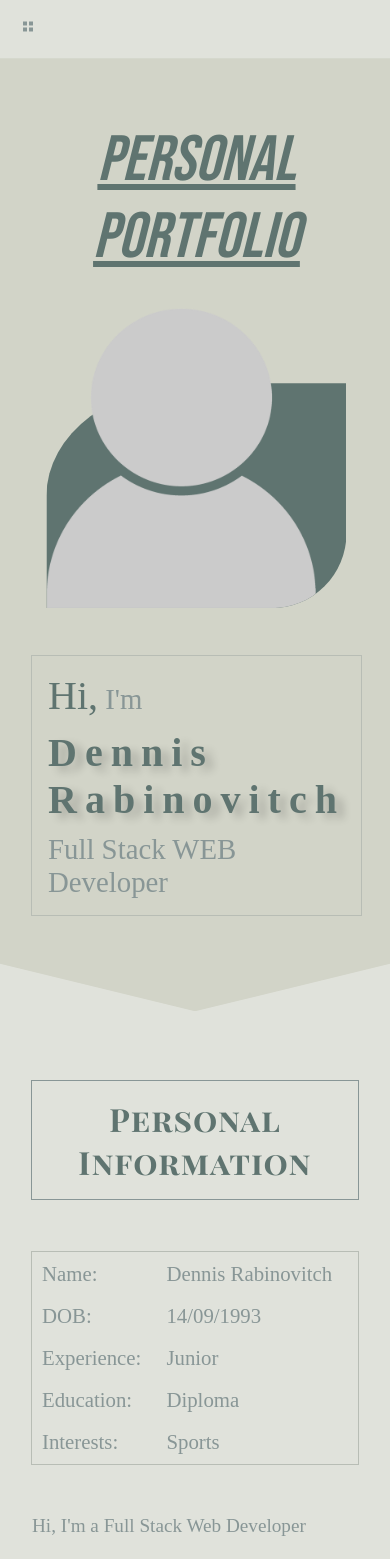
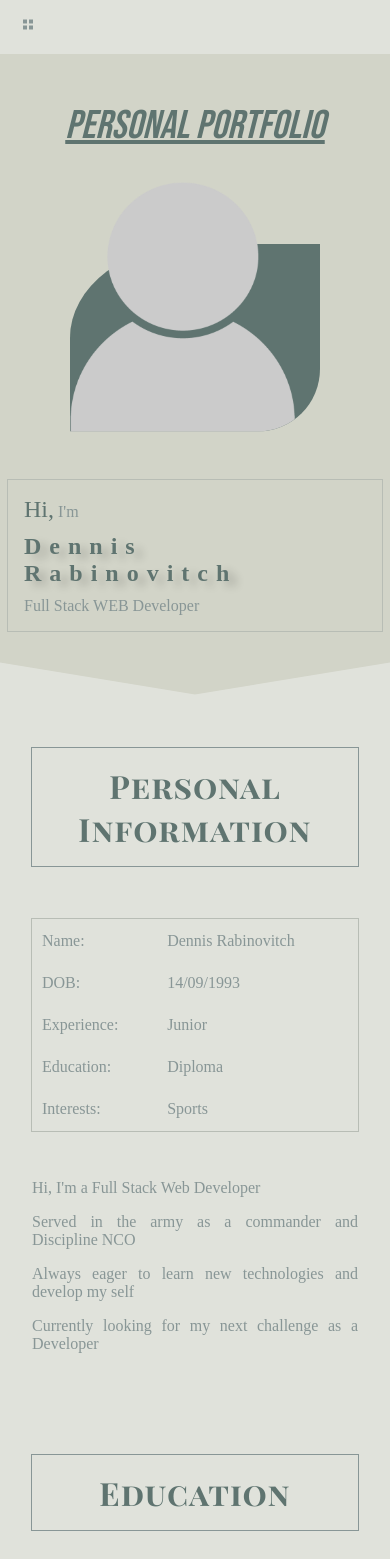
Before and after one commit to DennisR93/Portfolio, an Angular app: page / in a window 390 px wide. Shown: the top 1559 px of the page. Built offline with nearby package versions, Linux system fonts and the light colour scheme; a web font is replaced by a local one.

Commit message:
fix mobile small screen css issues

```diff
--- a/src/app/components/contact-area/contact/contact.component.css
+++ b/src/app/components/contact-area/contact/contact.component.css
@@ -1,7 +1,7 @@
 :host {
     display: block;
     color: var(--cadet-gray);
-    padding: 2rem 3rem;
+    padding: 2rem 2rem;
 }
 
 ul{
@@ -37,7 +37,7 @@ i {
 
 .contact-info li {
     height: 30px;
-    font-size: 1.2rem;
+    font-size: 1rem;
 }
 
 /* Desktop */
--- a/src/app/components/home-area/education/education.component.css
+++ b/src/app/components/home-area/education/education.component.css
@@ -1,7 +1,7 @@
 :host {
     display: block;
     color: var(--ash-gray);
-    padding: 3rem 2rem;
+    padding: 2rem 2rem;
 }
 
 section {
@@ -15,6 +15,8 @@ section h2 {
 section h4 {
     color: var(--cadet-gray);
 }
+
+/* Desktop */
 
 :host.desktop section {
     width: 600px;
--- a/src/app/components/home-area/experience/experience.component.css
+++ b/src/app/components/home-area/experience/experience.component.css
@@ -1,7 +1,7 @@
 :host {
     display: block;
     color: var(--cadet-gray);
-    padding: 3rem 2rem;
+    padding: 2rem 2rem;
 }
 
 ul:has(ul) {
--- a/src/app/components/home-area/home/home.component.css
+++ b/src/app/components/home-area/home/home.component.css
@@ -1,6 +1,6 @@
 :host {
     display: block;
-    padding: 4rem 2rem 6rem;
+    padding: 3rem 0.5rem 4rem;
     background-color: var(--timberwolf);
     clip-path: polygon(0% 0%, 100% 0%, 100% 95%, 50% 100%, 0% 95%);
 }
@@ -12,7 +12,7 @@
 }
 
 .title {
-    font-size: 4rem;
+    font-size: 2.5rem;
     padding: 0 0 2rem;
     text-align: center;
     font-style: italic;
@@ -25,21 +25,21 @@
     grid-row: 3/4;
     padding: 1rem;
     color: var(--cadet-gray);
-    font-size: 1.8rem;
+    font-size: 1rem;
     margin-top: 3rem;
     outline: 1px solid var(--ash-gray);
     font-family: 'Konkhmer Sleokchher', cursive;
 }
 
 .name span:nth-of-type(1) span {
-    font-size: 2.5rem;
+    font-size: 1.5rem;
     color: var(--hooker-green);
 }
 
 .name span:nth-of-type(2) {
     display: inline-block;
     color: var(--hooker-green);
-    font-size: 2.5rem;
+    font-size: 1.5rem;
     font-weight: bold;
     padding: 10px 0;
     letter-spacing: 8px;
@@ -47,8 +47,8 @@
 }
 
 .profile {
-    width: 300px;
-    height: 300px;
+    width: 250px;
+    height: 250px;
     grid-row: 2/3;
     margin: 0 auto;
     position: relative;
--- a/src/app/components/home-area/personal-info/personal-info.component.css
+++ b/src/app/components/home-area/personal-info/personal-info.component.css
@@ -1,7 +1,7 @@
 :host {
     display: block;
     color: var(--cadet-gray);
-    margin: 3rem 2rem;
+    margin: 2rem 2rem;
 }
 
 .container {
@@ -10,7 +10,7 @@
 }
 
 table {
-    font-size: 1.3rem;
+    font-size: 1rem;
     outline: 1px solid var(--ash-gray);
 }
 
@@ -27,7 +27,7 @@ table tr td:nth-child(even) {
 }
 
 section p {
-    font-size: 1.2rem;
+    font-size: 1rem;
     text-align: justify;
 }
 
--- a/src/app/components/home-area/skills/skills.component.css
+++ b/src/app/components/home-area/skills/skills.component.css
@@ -1,7 +1,7 @@
 :host {
     display: block;
     color: var(--ash-gray);
-    padding: 3rem 2rem;
+    padding: 2rem 2rem;
 
 }
 
--- a/src/app/components/layout-area/header/header.component.css
+++ b/src/app/components/layout-area/header/header.component.css
@@ -17,7 +17,7 @@ ul {
 }
 
 a{
-    font-size: 1.2rem;
+    font-size: 1rem;
     text-decoration: none;
     color: var(--hooker-green);
 }
@@ -48,3 +48,7 @@ a{
 :host.desktop .desktop-navbar{
     display: flex;
 }
+
+:host.desktop a{
+    font-size: 1.2rem;
+}
--- a/src/app/components/layout-area/layout/layout.component.css
+++ b/src/app/components/layout-area/layout/layout.component.css
@@ -33,7 +33,7 @@ footer{
     background: none;
     border: none;
     color: var(--hooker-green);
-    font-size: 30px;
+    font-size: 36px;
 }
 
 button.desktop.backToTop{
```
